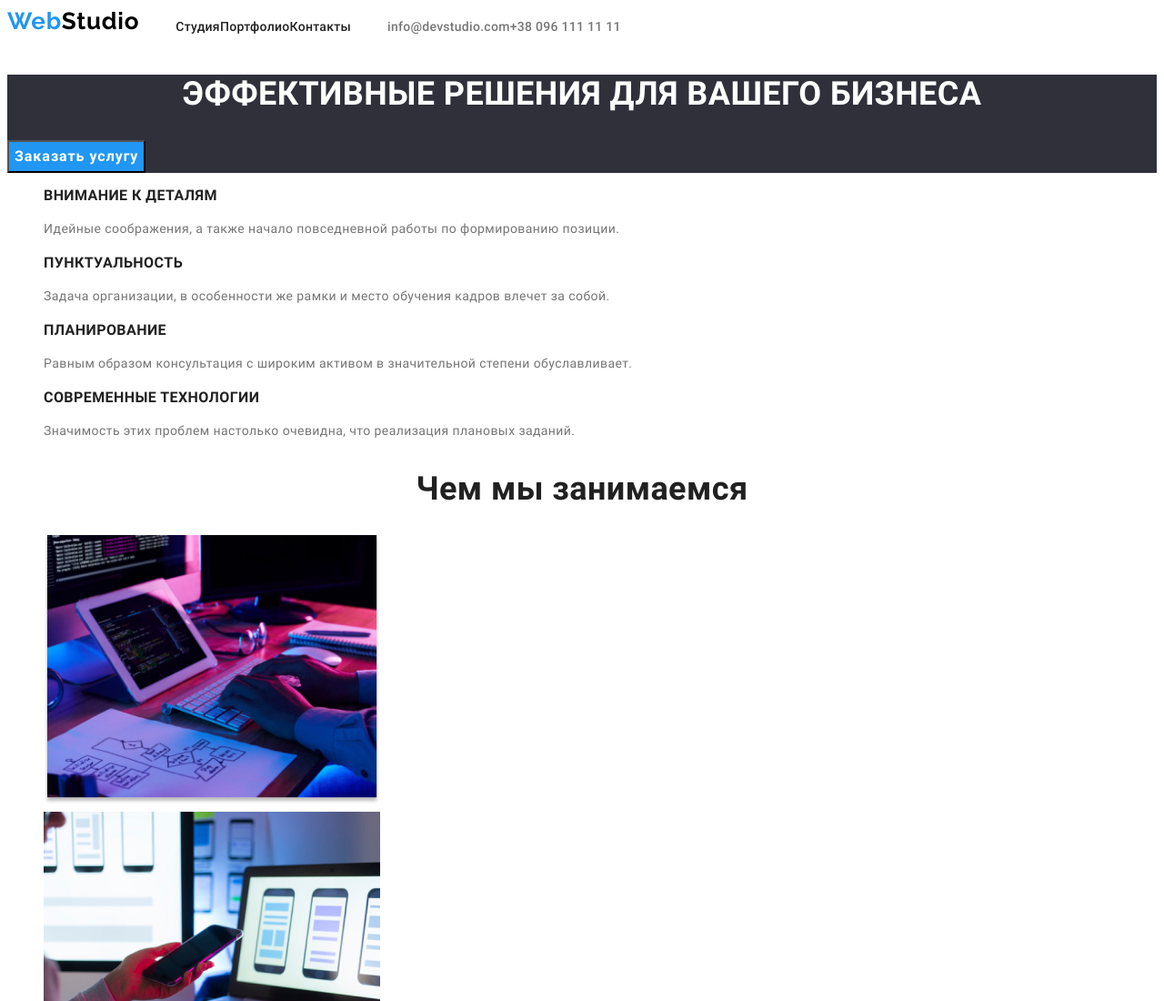
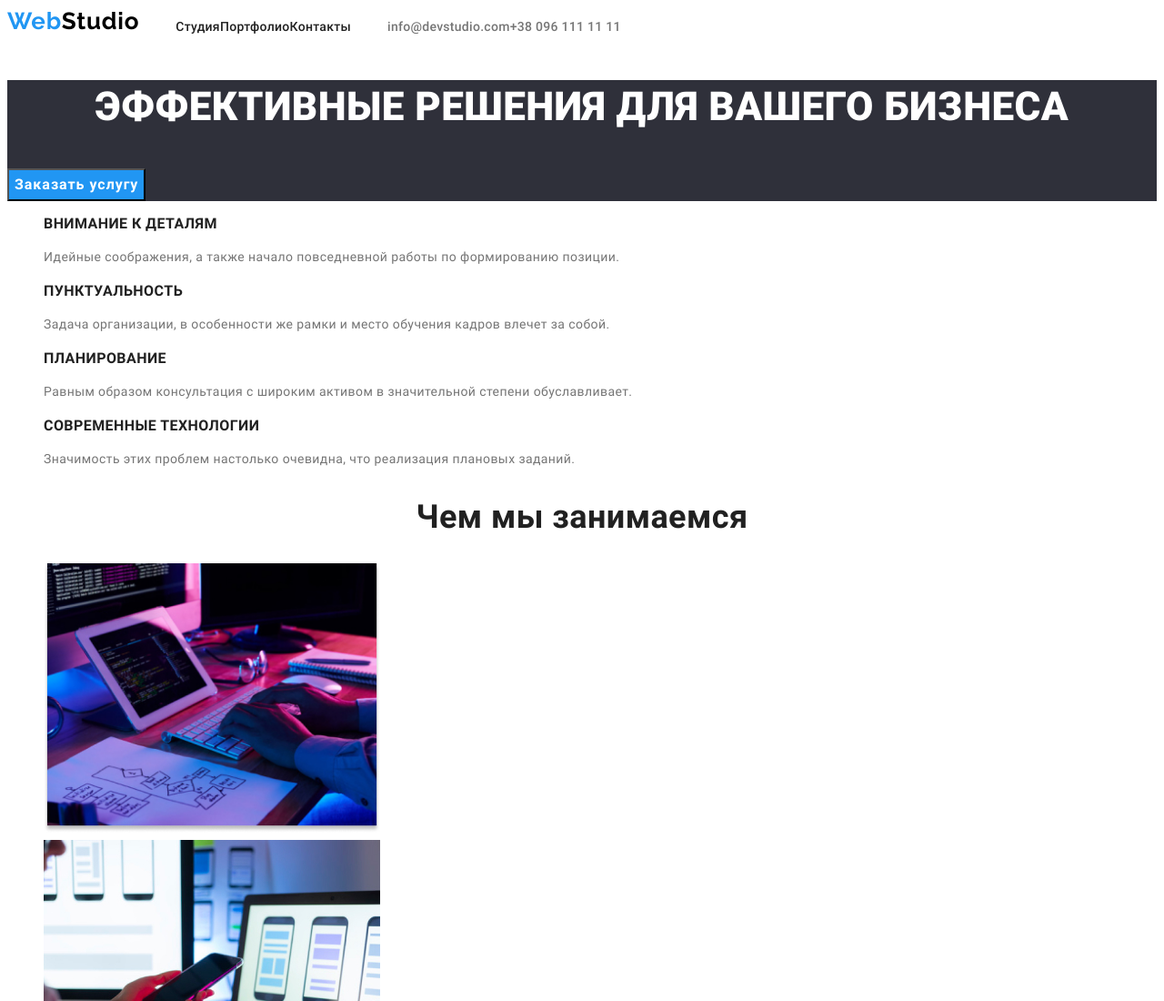
Before and after one commit to novikovanat/goit-markup-hw-02-2020, a plain HTML site: page index.html in a window 1280 px wide. Shown: the top 1100 px of the page at 91% size. Drawn offline with Linux system fonts and the light colour scheme.

Commit message:
h1 changes

```diff
--- a/css/styles.css
+++ b/css/styles.css
@@ -216,8 +216,9 @@ address {
 }
 
 h1.section-title {
-  font-size: 36px;
-  line-height: 1.17;
+  font-size: 44px;
+  line-height: 1.36;
+  font-weight: 900;
   text-align: center;
   text-transform: uppercase;
   color: var(--white);
```
